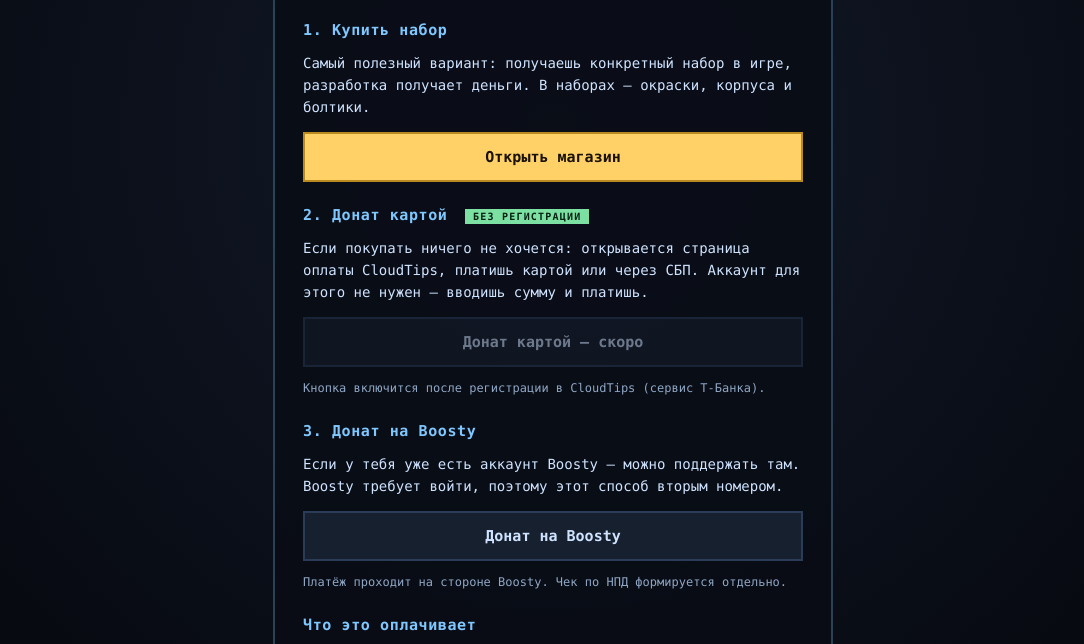
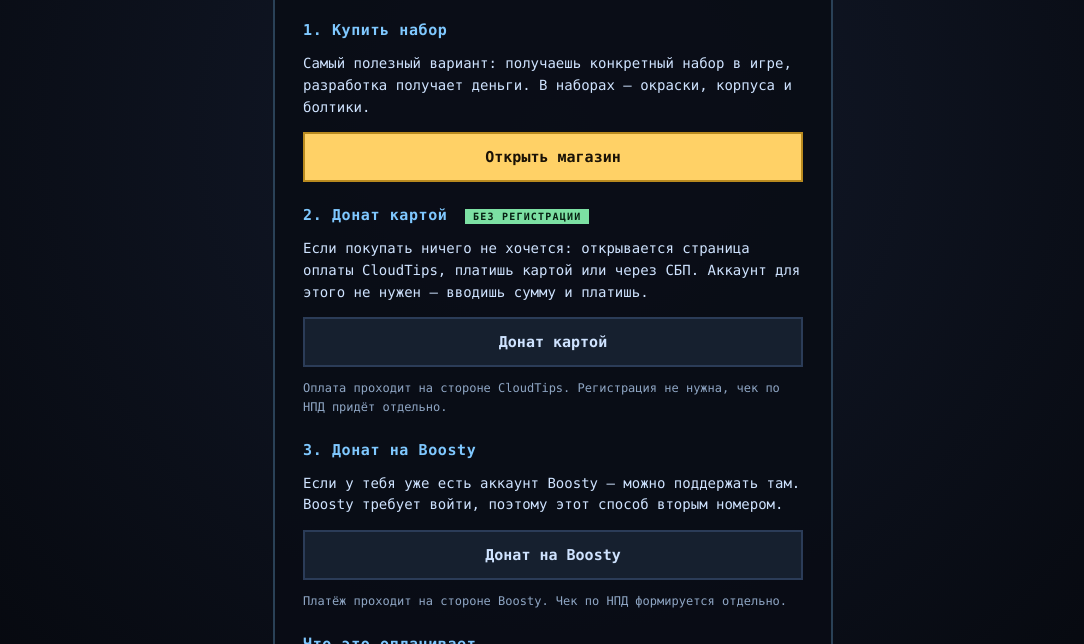
Before and after one commit to Kirtus228/iskra-game, a plain HTML site: page donate.html in a window 1280 px wide. Shown: the part 131-775 px from the top of the page, without its empty margins (87-1171 px from the left). Drawn offline with Linux system fonts and the light colour scheme.

Commit message:
Игра «Искра»: обновление donate.html

```diff
--- a/donate.html
+++ b/donate.html
@@ -97,7 +97,7 @@
 (function () {
   // Ссылка из личного кабинета CloudTips (lk.cloudtips.ru) — вида https://cloudtips.ru/@имя
   // или персональная ссылка на оплату. Пока пусто — кнопка выключена.
-  var CLOUDTIPS_URL = '';
+  var CLOUDTIPS_URL = 'https://pay.cloudtips.ru/p/bedadf03';
 
   if (CLOUDTIPS_URL) {
     var btn = document.getElementById('cloudtips-btn');
```
